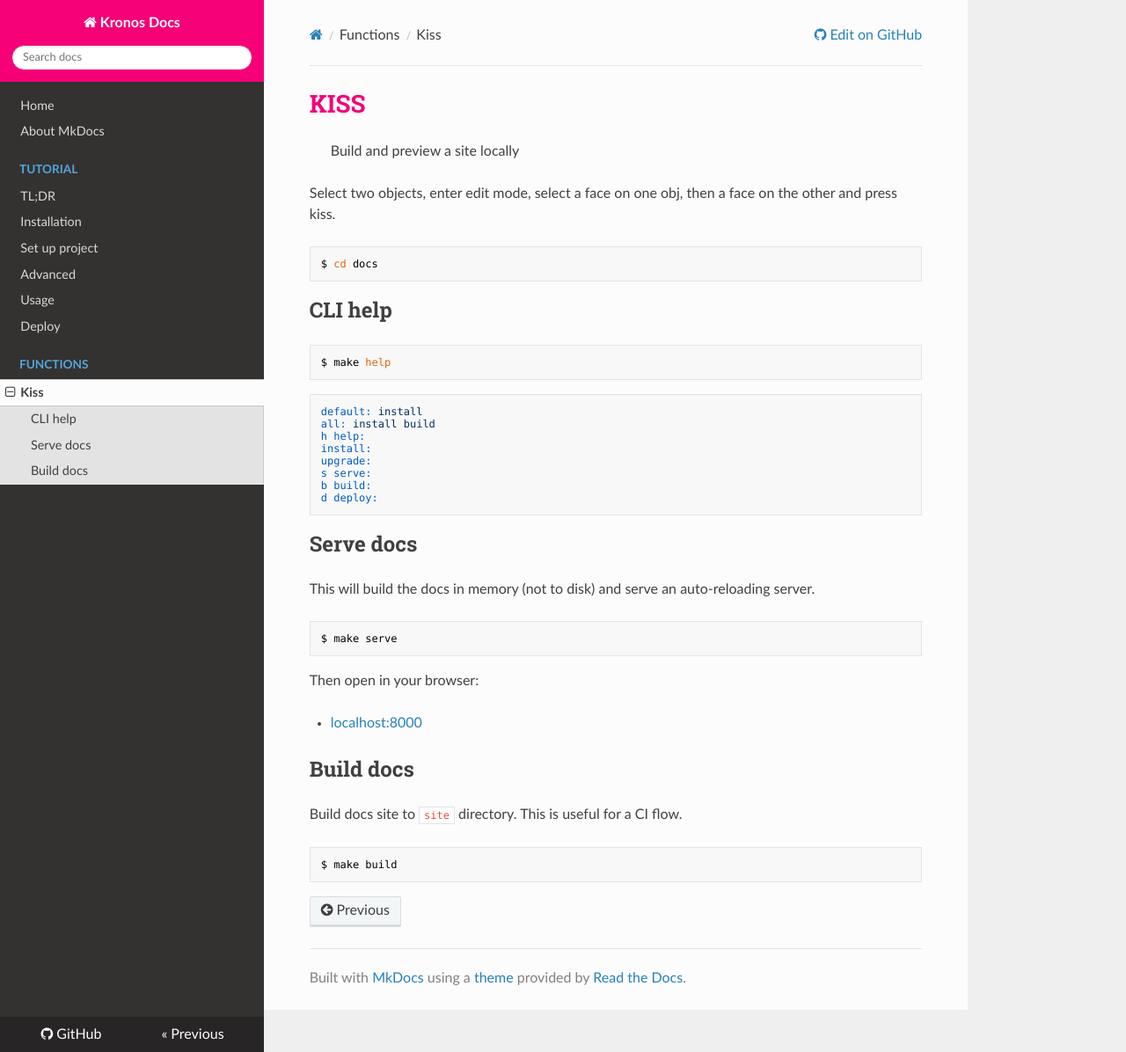
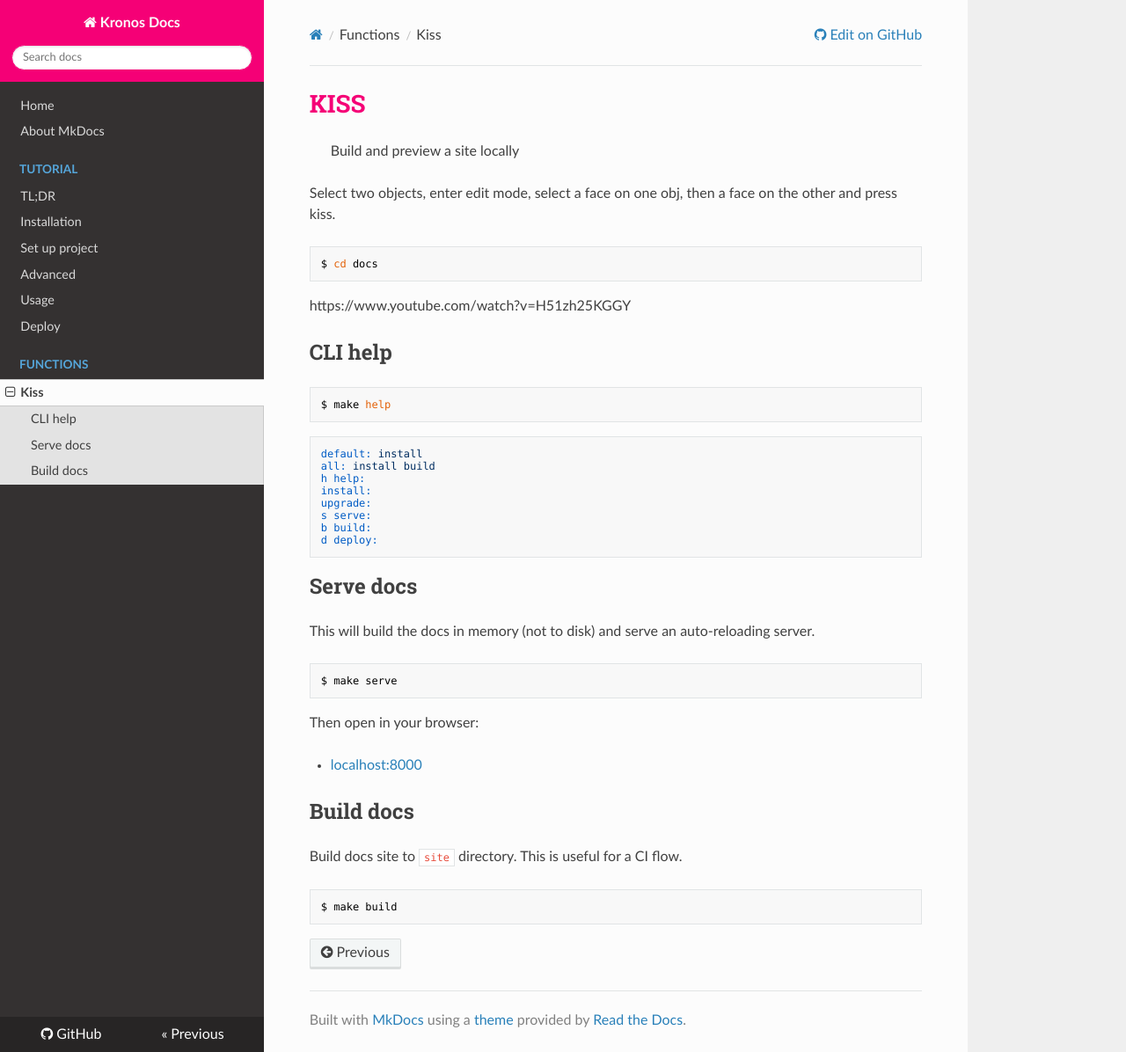
Before and after one commit to CGLIFE7/KronosDocs, an MkDocs documentation site: the page built from docs/docs/tutorial/kiss.md, in a window 1280 px wide and 1196 px high. Shown: the whole window at 88% size. Built offline with MkDocs 1.6.1, drawn with Linux system fonts in a browser that asks for light colours; nearby versions of some CDN libraries; some of the changed lines change nothing that is shown.

Commit message:
Update kiss.md

````diff
--- a/docs/docs/tutorial/kiss.md
+++ b/docs/docs/tutorial/kiss.md
@@ -7,7 +7,7 @@ face on the other and press kiss.
 ```sh
 $ cd docs
 ```
-
+https://www.youtube.com/watch?v=H51zh25KGGY
 
 ## CLI help
 
````
